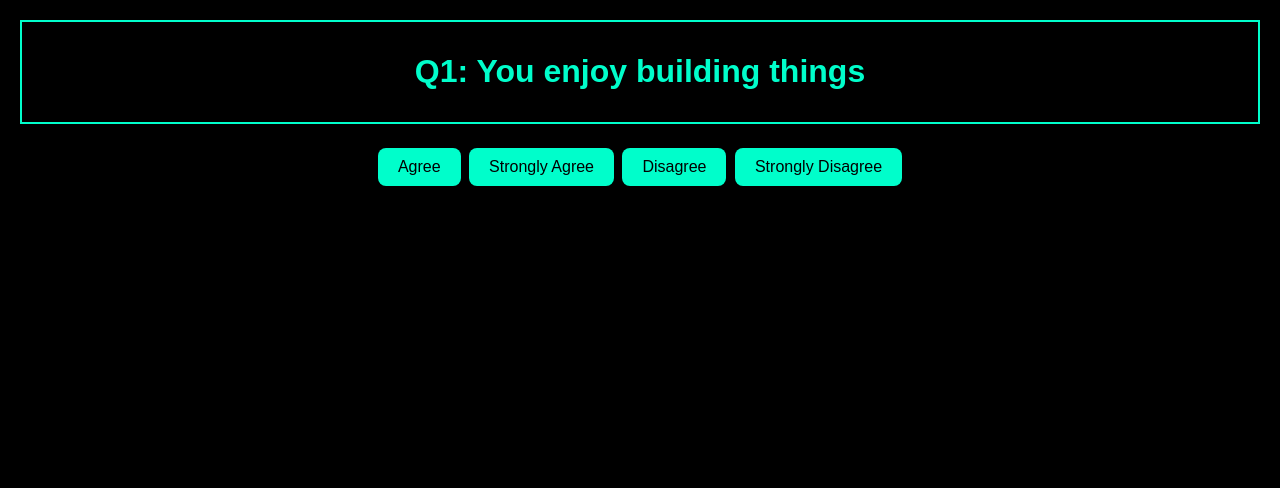
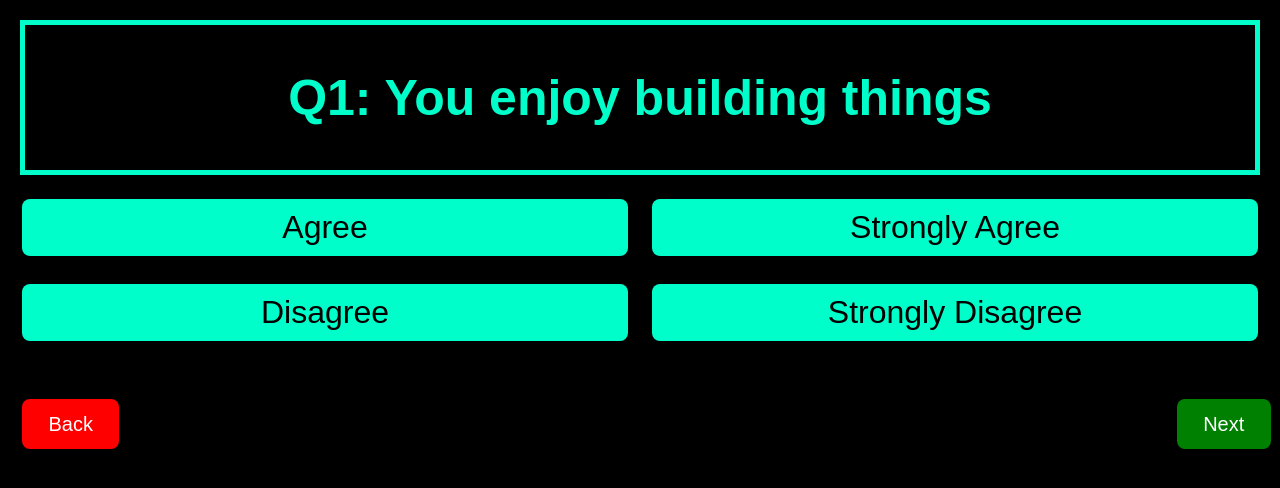
Before and after one commit to SaraKole/CISC-4900, a plain HTML site: page QuizQuestions/q1.html in a window 1280 px wide. Drawn offline with Linux system fonts and the light colour scheme.

Commit message:
quiz page styling changes

```diff
--- a/QuizQuestions/q1.html
+++ b/QuizQuestions/q1.html
@@ -20,6 +20,11 @@
           <button onclick="recordAnswer('option4')">Strongly Disagree</button>
         </div>
 
+        <div id="navigationButtons">
+          <a href="../index.html"><button id="backButton">Back</button></a>
+          <a href="q2.html"><button id="nextButton">Next</button></a>
+        </div>
+
         <script>
           function recordAnswer(answer) {
             console.log("Chosen answer: " + answer);
--- a/QuizQuestions/quizStyle.css
+++ b/QuizQuestions/quizStyle.css
@@ -6,8 +6,12 @@ body {
   padding: 20px;
 }
 
+h1 {
+  font-size: 50px;
+}
+
 #questionBox {
-  border: 2px solid #00fecb;
+  border: 5px solid #00fecb;
   padding: 10px;
   margin-bottom: 20px;
   text-align: center;
@@ -15,6 +19,10 @@ body {
 
 #questionButtons {
   text-align: center;
+  display: grid;
+  grid-template-columns: repeat(2, 1fr);
+  grid-template-rows: repeat(2, auto);
+  gap: 20px;
 }
 
 
@@ -26,7 +34,7 @@ button {
   text-align: center;
   text-decoration: none;
   display: inline-block;
-  font-size: 16px;
+  font-size: 32px;
   margin: 4px 2px;
   cursor: pointer;
   border-radius: 8px;
@@ -37,3 +45,29 @@ button:hover {
   background-color: #00d4b6;
   color: white;
 }
+
+#navigationButtons {
+  display: flex;
+  justify-content: space-between;
+  margin-top: 50px;
+}
+
+#navigationButtons a {
+  text-decoration: none;
+}
+
+#navigationButtons button {
+  width: 110%;
+  height: 50px;
+  font-size: 20px;
+}
+
+#backButton {
+  background-color: red;
+  color: white;
+}
+
+#nextButton {
+  background-color: green;
+  color: white;
+}
```
